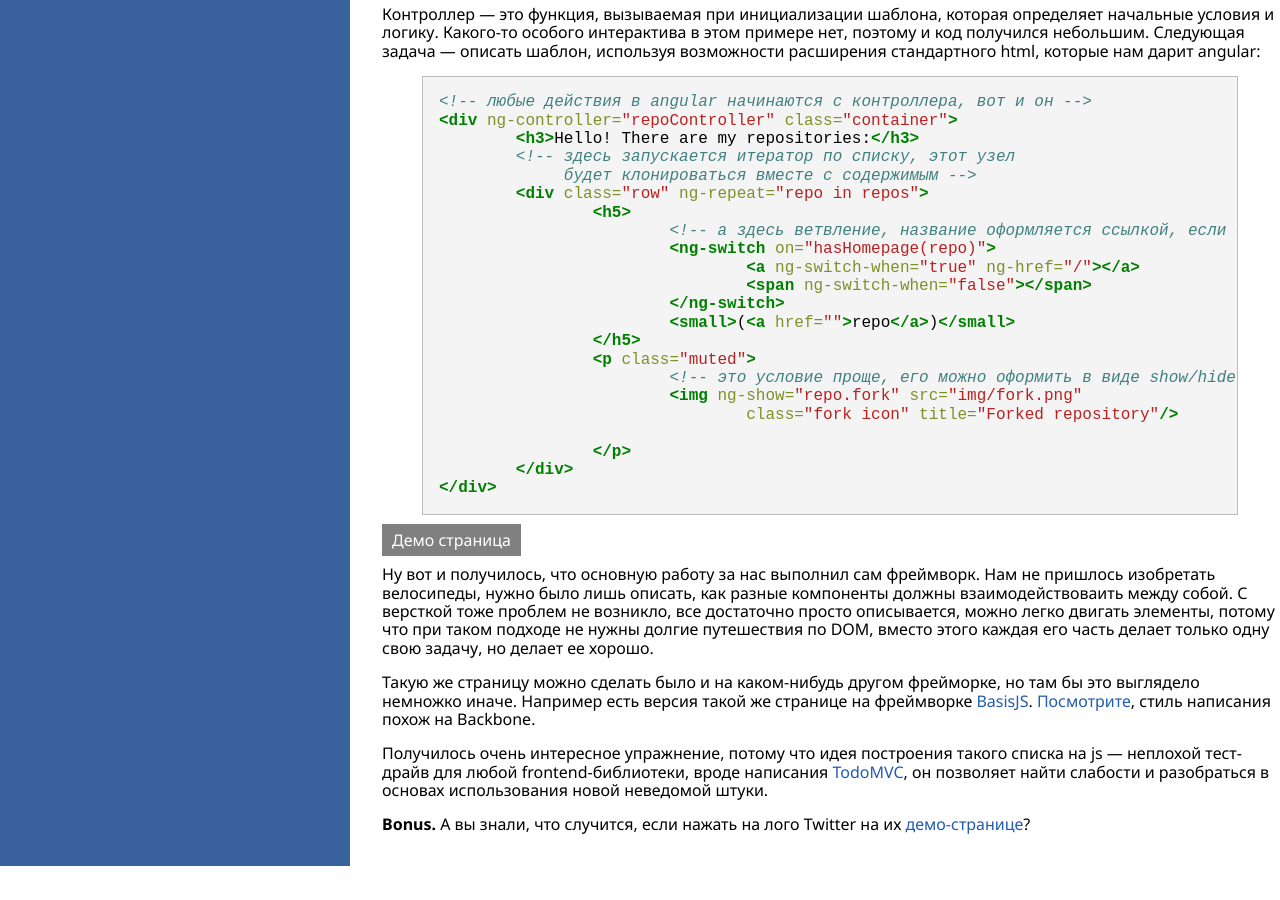
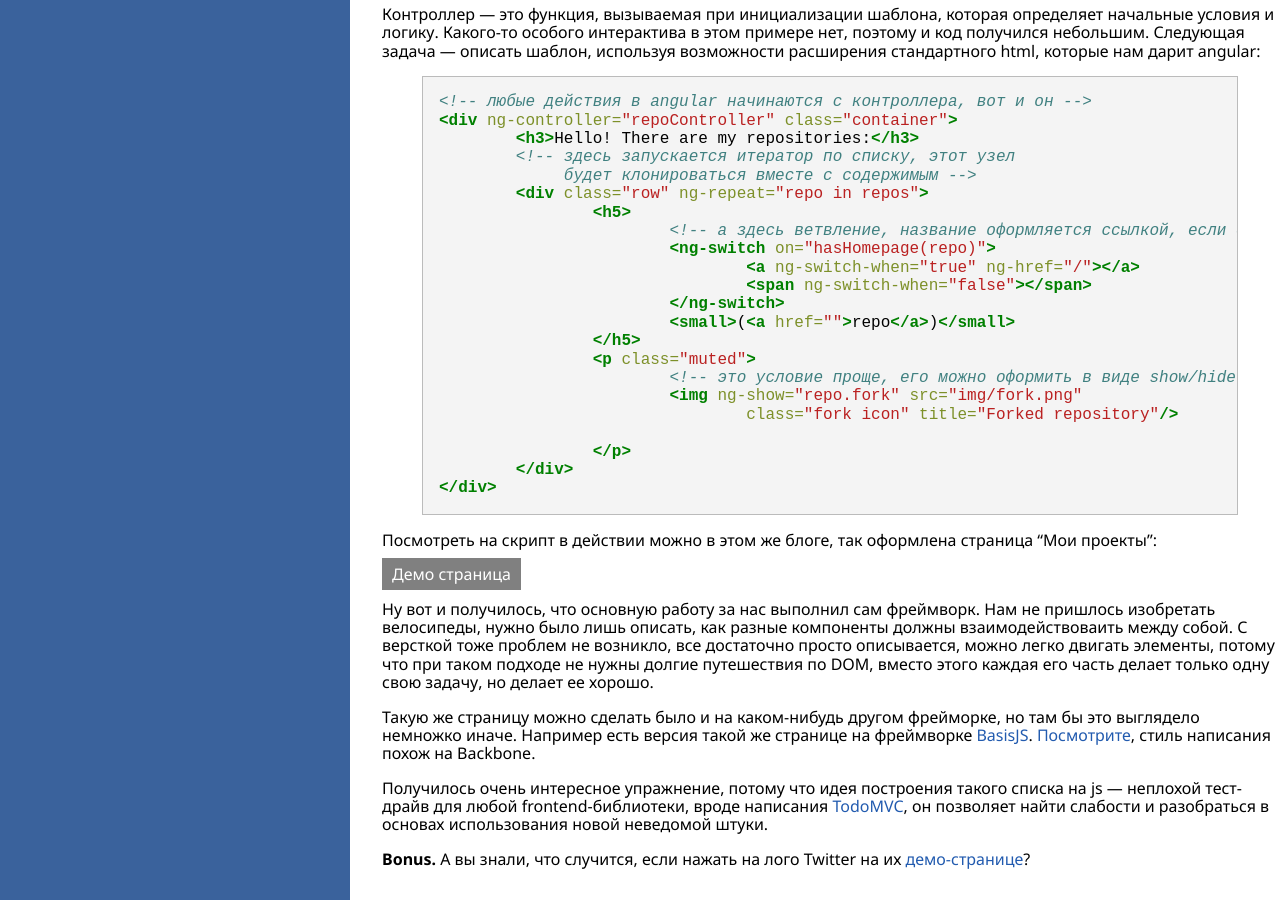
Before and after one commit to just-boris/blog, a Jekyll site: the page built from _posts/2013-07-30-angular-repo-list.md, in a window 1280 px wide and 900 px high, scrolled down 786 px. Built offline with Jekyll 4.4.1, drawn with Linux system fonts in a browser that asks for light colours; nearby versions of some CDN libraries; Markdown is read by kramdown in place of the engine named in the settings; comment, search, counter and statistics services are not loaded; before the commit the page ends 1652 px from its top, so only the background shows below that.

Commit message:
обновил статью про список репозиториев

```diff
--- a/_posts/2013-07-30-angular-repo-list.md
+++ b/_posts/2013-07-30-angular-repo-list.md
@@ -55,12 +55,14 @@
 </div>
 {% endhighlight %}
 
-<a class="watch-demo" href="/">Демо страница</a>
+Посмотреть на скрипт в действии можно в этом же блоге, так оформлена страница "Мои проекты":
+
+<a class="watch-demo" href="/projects/">Демо страница</a>
 
 Ну вот и получилось, что основную работу за нас выполнил сам фреймворк. Нам не пришлось изобретать велосипеды, нужно было лишь описать, как разные компоненты должны взаимодействоваить между собой. С версткой тоже проблем не возникло, все достаточно просто описывается, можно легко двигать элементы, потому что при таком подходе не нужны долгие путешествия по DOM, вместо этого каждая его часть делает только одну свою задачу, но делает ее хорошо.
 
 Такую же страницу можно сделать было и на каком-нибудь другом фрейморке, но там бы это выглядело немножко иначе.
-Например есть версия такой же странице на фреймворке [BasisJS](http://basisjs.com). [Посмотрите](http://catatron.com/ru/), стиль написания похож на Backbone.
+Например есть версия такой же странице на фреймворке [BasisJS](http://basisjs.com). [Посмотрите](http://catatron.com/repo-list/ru/), стиль написания похож на Backbone.
 
 Получилось очень интересное упражнение, потому что идея построения такого списка на js &mdash; неплохой тест-драйв для любой frontend-библиотеки, вроде написания [TodoMVC](http://todomvc.com/), он позволяет найти слабости и разобраться в основах использования новой неведомой штуки.
 
```
